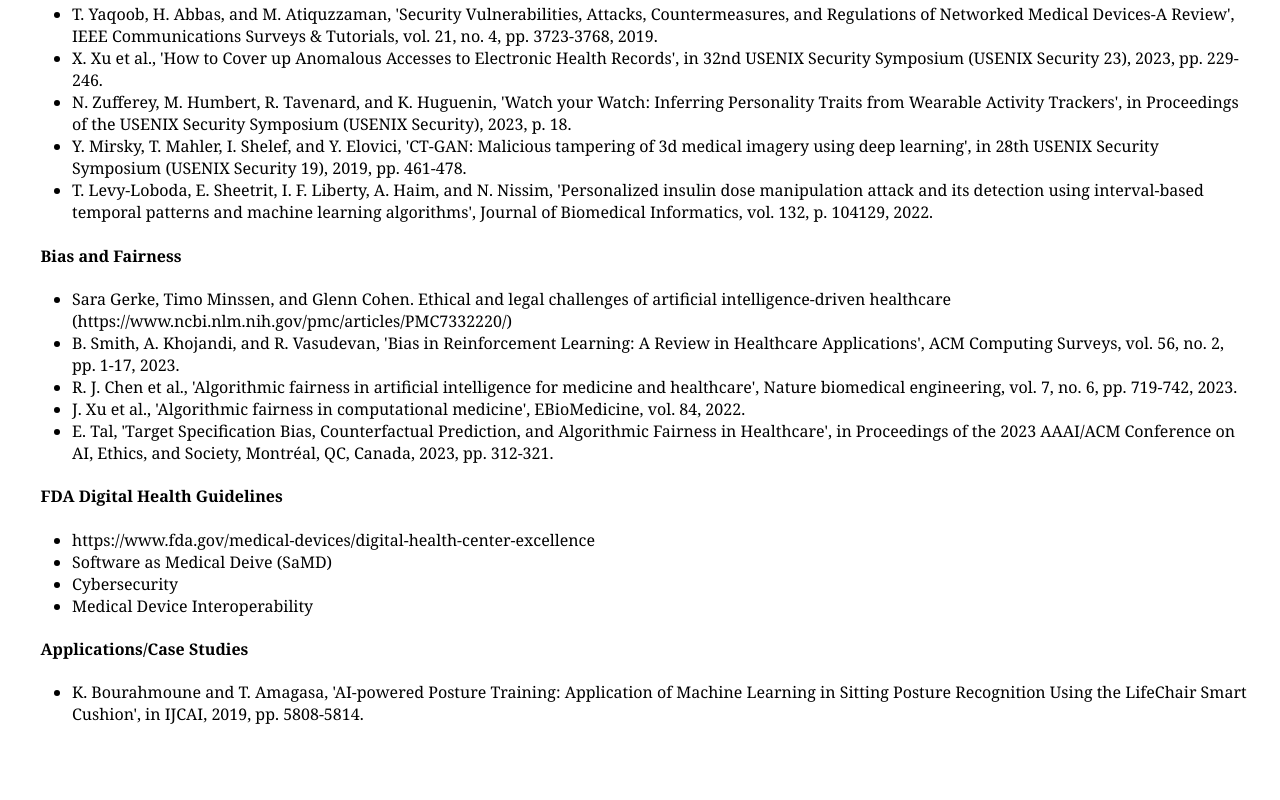
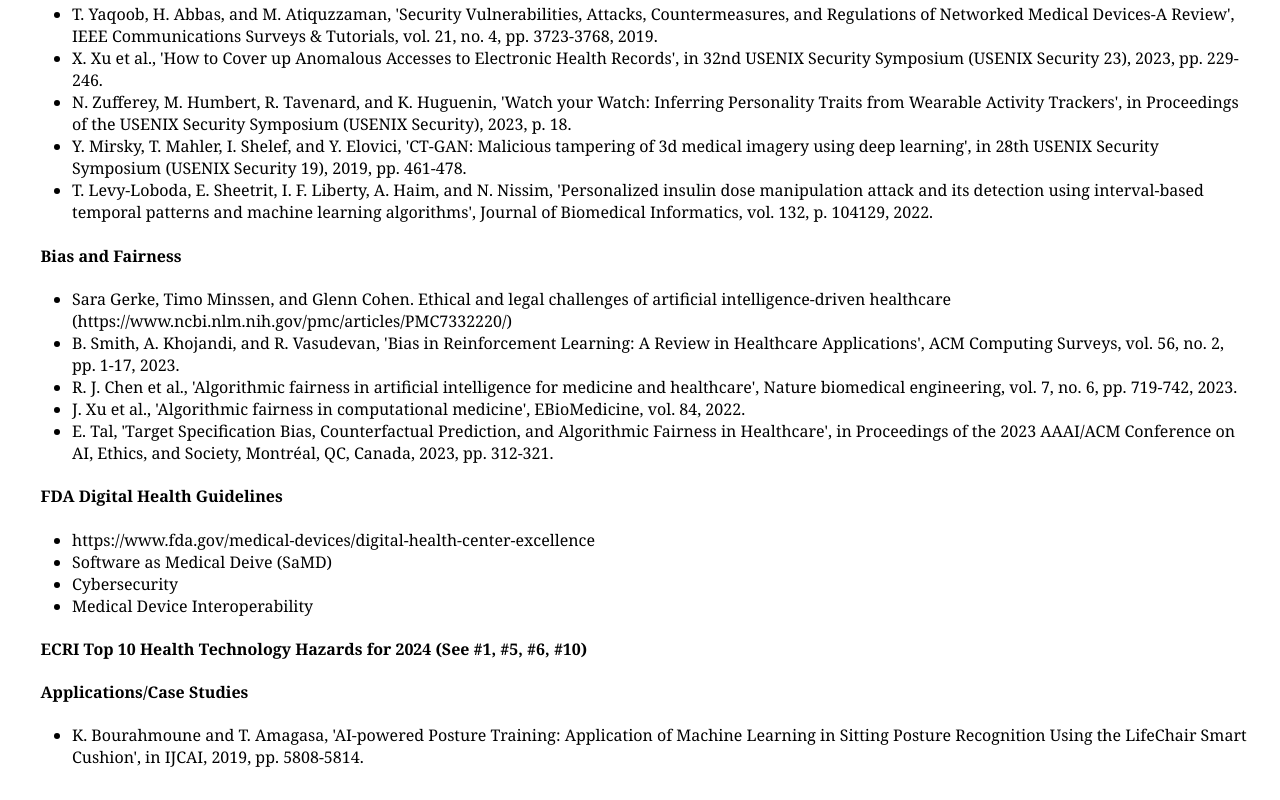
Before and after one commit to lion-zhang/CIS700-IoMT, a plain HTML site: page reading.html in a window 1280 px wide. Shown: the part 805-1605 px from the top of the page. Before the commit the page ends 1562 px from the top, so only its background shows below. Drawn offline with Linux system fonts and the light colour scheme.

Commit message:
Update reading.html

```diff
--- a/reading.html
+++ b/reading.html
@@ -62,6 +62,8 @@
 	<li> Medical Device Interoperability </li>
 </ul>
 
+<h4> ECRI Top 10 Health Technology Hazards for 2024 (See #1, #5, #6, #10) </h4>
+
 <h4> Applications/Case Studies </h4><ul>
 	<li> K. Bourahmoune and T. Amagasa, 'AI-powered Posture Training: Application of Machine Learning in Sitting Posture Recognition Using the LifeChair Smart Cushion', in IJCAI, 2019, pp. 5808-5814. </li>
 </ul>
```
